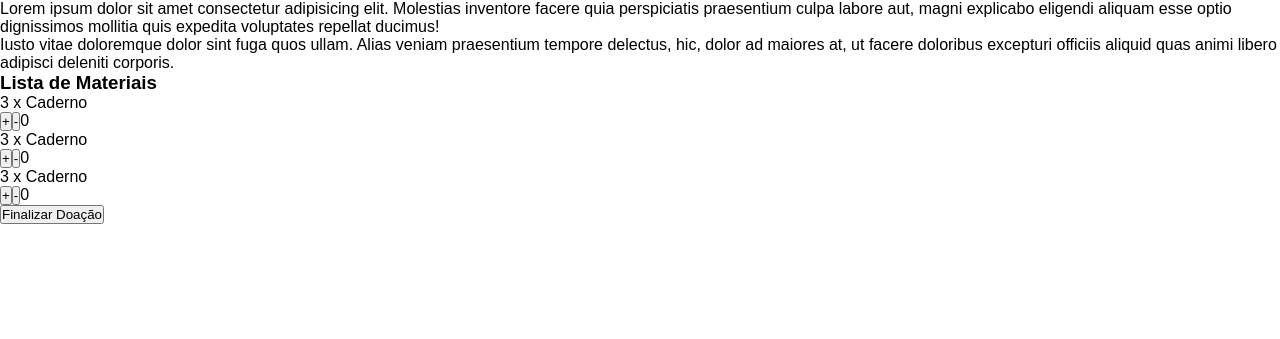
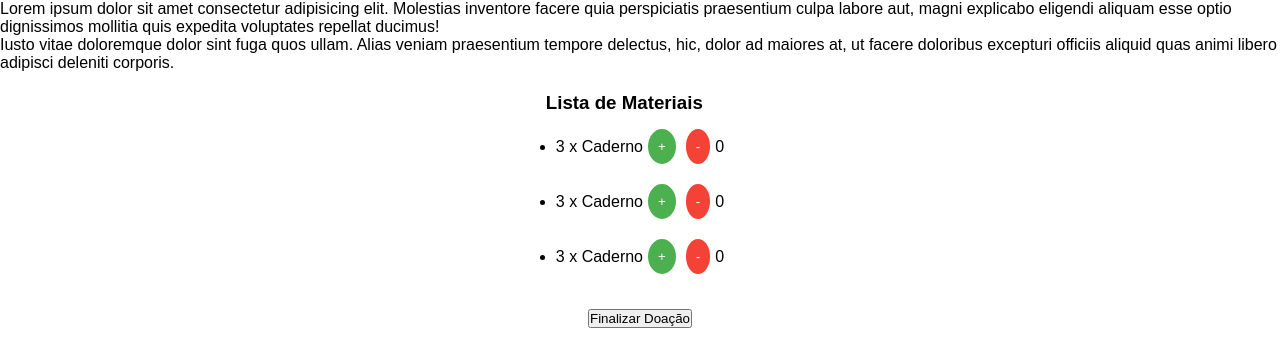
Before and after one commit to joaogutierrre/EstuDoar, a React (Create React App) app in the folder frontend/: page / in a window 1280 px wide. Shown: the part 384-723 px from the top of the page. Built offline with nearby package versions, Linux system fonts and the light colour scheme.

Commit message:
Prototype some style

```diff
--- /dev/null
+++ b/frontend/src/pages/DonatePage.css
@@ -0,0 +1,44 @@
+.donate-page {
+    display: flex;
+    flex-direction: column;
+    align-items: center;
+}
+
+.list-container {
+    margin: 20px 0;
+}
+
+.item-container {
+    display: flex;
+    justify-content: space-around;
+    align-items: center;
+    margin: 10px;
+}
+
+.round-button {
+    border-radius: 50%;
+    border: none;
+    margin: 5px;
+    padding: 10px;
+    color: white;
+}
+.green {
+    background-color: #4CAF50;
+}
+
+.red {
+    background-color: #f44336;
+}
+
+@media screen and (max-width: 960px) {
+    .item-container {
+        margin: 50px;
+        font-size: 3vh;
+    }
+
+    .round-button {
+        padding: 20px;
+        color: white;
+        margin: 0 10px;
+    }
+}
--- a/frontend/src/pages/DonatePage.jsx
+++ b/frontend/src/pages/DonatePage.jsx
@@ -1,7 +1,7 @@
 import React, { Component } from 'react';
-
+import './DonatePage.css'
 class DonatePage extends Component {
-    constructor(props){
+  constructor(props) {
     super(props);
     this.state = {
       schoolSupplies: [
@@ -20,21 +20,23 @@ class DonatePage extends Component {
           quantity: 3,
           donated: 0,
         },
-            ]
-        }
+      ],
+    };
   }
   render() {
     const { schoolSupplies } = this.state;
-      const itensList = schoolSupplies.map((item, index) => (
-          <div className='item-container' key={index}>
-          <li>{item.quantity} x {item.name}</li>
-          <button>+</button>
-          <button>-</button>
+    const itemsList = schoolSupplies.map((item, index) => (
+      <div className="item-container" key={index}>
+        <li>
+          {item.quantity} x {item.name}
+        </li>
+        <button className="round-button green">+</button>
+        <button className="round-button red">-</button>
         <span>0</span>
       </div>
     ));
     return (
-      <div>
+      <div className="donate-page">
         <div className="image-container">
           <img
             src="https://images.unsplash.com/photo-1499323888381-7fd102a793de?ixid=MXwxMjA3fDB8MHxwaG90by1wYWdlfHx8fGVufDB8fHw%3D&ixlib=rb-1.2.1&auto=format&fit=crop&w=1267&q=80"
@@ -55,11 +57,9 @@ class DonatePage extends Component {
             deleniti corporis.
           </p>
         </div>
-        <div className="donation-list-container">
+        <div className="list-container">
           <h3>Lista de Materiais</h3>
-          <ul>
-            {itensList}
-          </ul>
+          <ul>{itemsList}</ul>
         </div>
         <div className="button-container">
           <button>Finalizar Doação</button>
```
Lines whose indentation alone changed are shown as unchanged.
